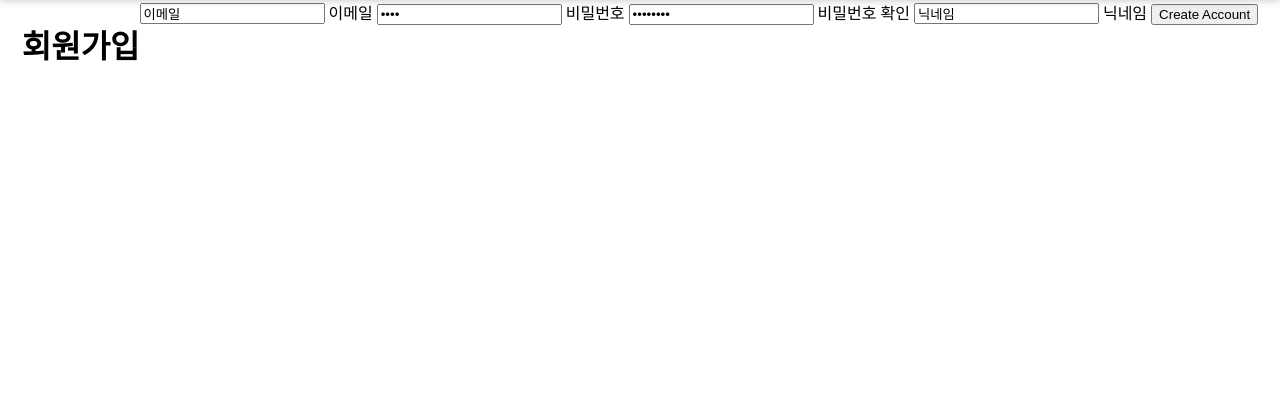
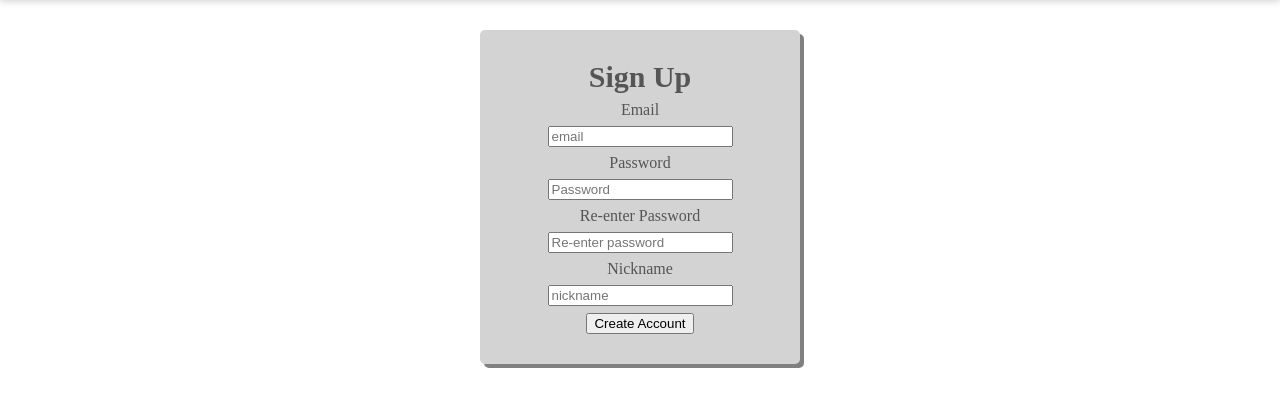
Before and after one commit to kaiworld97/grimfarm, a Django app: page /sign_up/ in a window 1280 px wide. Shown: the part 72-479 px from the top of the page. Run offline with Django 4.2, Linux system fonts and the light colour scheme; some web fonts are replaced.

Commit message:
update sign_up.html

```diff
--- a/static/css/sign_up.css
+++ b/static/css/sign_up.css
@@ -0,0 +1,40 @@
+.wrapper-signup {
+    color: #555555;
+
+    margin-top: 30px;
+    padding-bottom: 30px;
+    background-color: lightgrey;
+    width: 25%;
+    height: 100%;
+
+    border-radius: 5px;
+    box-shadow: 4px 4px grey;
+}
+
+.container-signup {
+    display: flex;
+    flex-direction: column;
+}
+
+.title {
+    font-size: 30px;
+    font-weight: bolder;
+    font-style: normal;
+
+    margin-top: 30px;
+}
+
+.input-info {
+    display: flex;
+    flex-direction: column;
+    justify-content: center;
+    align-items: center;
+
+    margin-top: 7px;
+    margin-bottom: 7px;
+}
+
+.label-info {
+    margin-top: 7px;
+    margin-bottom: 7px;
+}
--- a/templates/user/sign_up.html
+++ b/templates/user/sign_up.html
@@ -19,23 +19,42 @@
 
 {#메인 컨텐츠 들어가는 곳#}
 {% block content %}
-    <h1>회원가입</h1>
+    <div class="wrapper-signup">
+        <div class="title">Sign Up</div>
+        <div class="container-signup">
             <form method="POST" action="/sign_up/">
                 {% csrf_token %}
-        <input name="email" value="이메일">
-        <label for="email">이메일</label>
-
-        <input type="password" name="password" value="비밀번호">
-        <label for="password">비밀번호</label>
-
-        <input type="password" name="password2" value="비밀번호 재입력">
-        <label for="password2">비밀번호 확인</label>
-
-        <input name="nickname" value="닉네임">
-        <label for="닉네임">닉네임</label>
+                <div class="label-info">
+                    <label for="email">Email</label>
+                </div>
+                <div class="input-info">
+                    <input name="email" placeholder="email" autocomplete="off" required>
+                </div>
+                <div class="label-info">
+                    <label for="password">Password</label>
+                </div>
+                <div class="input-info">
+                    <input type="password" name="password" placeholder="Password" autocomplete="off" required>
+                </div>
+                <div class="label-info">
+                    <label for="password2">Re-enter Password</label>
+                </div>
+                <div class="input-info">
+                    <input type="password" name="password2" placeholder="Re-enter password" autocomplete="off" required>
+                </div>
+                <div class="label-info">
+                    <label for="Nickname">Nickname</label>
+                </div>
+                <div class="input-info">
+                    <input name="nickname" placeholder="nickname" autocomplete="off" required>
+                </div>
                 <button type="submit">Create Account</button>
             </form>
             {% if error %}
                 <h3>{{ error }}</h3>
             {% endif %}
+        </div>
+
+    </div>
+
 {% endblock %}
--- a/user/urls.py
+++ b/user/urls.py
@@ -4,4 +4,5 @@ from . import views
 urlpatterns = [
     path('sign_up/', views.sign_up, name='sign_up'),
     path('sign_in/', views.sign_in, name='sign_in'),
+    path('logout/', views.sign_out, name='sign_out'),
 ]
--- /dev/null
+++ b/user/validation.py
@@ -0,0 +1,6 @@
+import re
+
+def validate_email(value) :
+    email_regex = re.compile('^[a-zA-Z0-9+-_.]+@[a-zA-Z0-9-]+\.[a-zA-Z0-9-.]+$')
+    if not email_regex.match(value):
+        return False
--- a/user/views.py
+++ b/user/views.py
@@ -1,7 +1,9 @@
 from django.contrib.auth import get_user_model
+from django.contrib.auth.decorators import login_required
 from django.shortcuts import render, redirect
 from user.models import UserModel
 from django.contrib import auth
+import re
 
 
 # Create your views here.
@@ -22,18 +24,16 @@ def sign_up(request):
         password2 = request.POST.get('password2', '')
         nickname = request.POST.get('nickname', '')
 
-
         if password != password2:
-
             return render(request, 'user/sign_up.html', {'error': '입력하신 비밀번호가 일치하지 않습니다'})
         elif username == '' or password == '' or nickname == '':
             return render(request, 'user/sign_up.html', {'error': '빈 칸이 존재합니다'})
 
+
+
         exist_user = get_user_model().objects.filter(username=username)
         exist_nick = get_user_model().objects.filter(nickname=nickname)
 
-        print(exist_user)
-        print(exist_nick)
         if len(exist_user) > 0 or len(exist_nick) > 0:
             return render(request, 'user/sign_up.html', {'error': '이미 가입 완료 된 이메일 또는 존재하는 닉네임 입니다'})
         else:
@@ -63,3 +63,9 @@ def sign_in(request):
             return redirect('/')
         else:
             return render(request, 'user/sign_in.html', {'error': '이메일 혹은 비밀번호를 확인해주세요'})
+
+
+@login_required
+def sign_out(request):
+    auth.logout(request)
+    return redirect('/')
```
Also changed, not shown: static/css/sign_in.css (added). Lines whose indentation alone changed are shown as unchanged.
